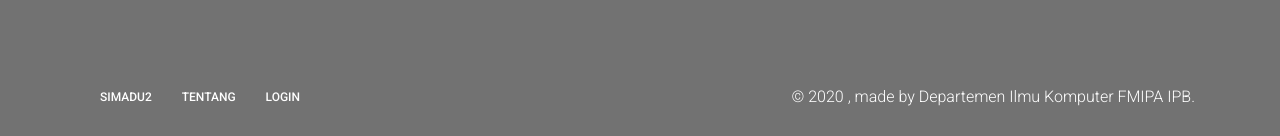
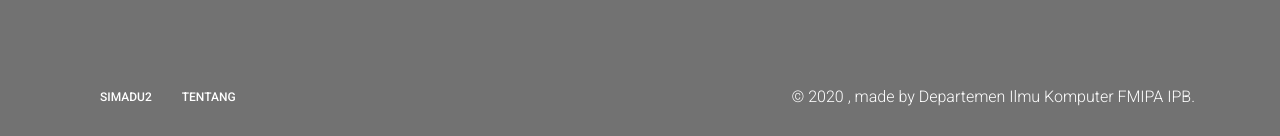
Before and after one commit to muhammad-fakhri/karhutla-backend, a Next.js app: page /login in a window 1280 px wide. Shown: the part 780-916 px from the top of the page. Built offline with nearby package versions, Linux system fonts and the light colour scheme.

Commit message:
Update all link to use Link component

```diff
--- a/components/Footer/Footer.js
+++ b/components/Footer/Footer.js
@@ -30,7 +30,7 @@ export default function Footer(props) {
         <div className={classes.left}>
           <List className={classes.list}>
             <ListItem className={classes.inlineBlock}>
-              <Link href={"/"}>
+              <Link href="/">
                 <a
                   className={classes.block}
                 >
@@ -39,20 +39,11 @@ export default function Footer(props) {
               </Link>
             </ListItem>
             <ListItem className={classes.inlineBlock}>
-              <Link href={'/'}>
+              <Link href="/">
                 <a
                   className={classes.block}
                 >
                   Tentang
-              </a>
-              </Link>
-            </ListItem>
-            <ListItem className={classes.inlineBlock}>
-              <Link href={'/login'}>
-                <a
-                  className={classes.block}
-                >
-                  Login
               </a>
               </Link>
             </ListItem>
--- a/components/Header/Header.js
+++ b/components/Header/Header.js
@@ -62,7 +62,7 @@ export default function Header(props) {
     [classes.fixed]: fixed
   });
   const brandComponent = (
-    <Link href="/components" as="/components">
+    <Link href="/">
       <Button className={classes.title}>{brand}</Button>
     </Link>
   );
@@ -76,8 +76,8 @@ export default function Header(props) {
               {leftLinks}
             </Hidden>
           ) : (
-            brandComponent
-          )}
+              brandComponent
+            )}
         </div>
         <Hidden smDown implementation="css">
           {rightLinks}
```
